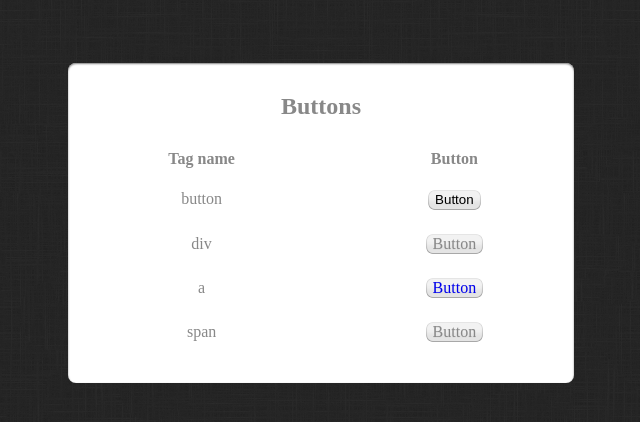
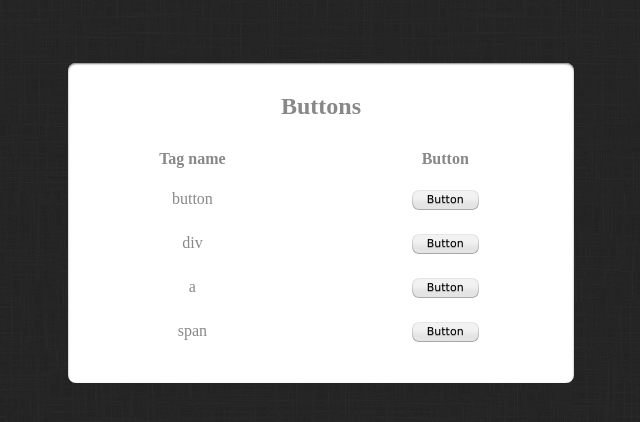
Before and after one commit to birhoff/yuri-test-cases, a plain HTML site: page index.html in a window 1280 px wide. Shown: the whole page, without its empty margins (319-959 px from the left). Drawn offline with Linux system fonts and the light colour scheme.

Commit message:
* finish font styles * add left\right paddings

```diff
--- a/blocks/button/button.css
+++ b/blocks/button/button.css
@@ -1,20 +1,30 @@
 .case-button {
-    /* clear <button> styles */
+    /* clear styles */
     border: none;
-    padding: 0;
+    text-decoration: none;
+    white-space: nowrap;
+    outline: none;
 
     margin: 0 8px;
-    text-shadow: 0 1px 0 #ddd;
+    padding: 0 8px;
     cursor: pointer;
     display: inline-block;
     background: url(images/def-button.png) repeat-x 0 -120px;
     height: 24px;
     line-height: 24px;
-    white-space: nowrap;
-    text-decoration: none;
-    outline: none;
     position: relative;
-     /* CSS3 for comfort of new browsers */
+
+    vertical-align: middle;
+    text-align: center;
+    font-size: 11px;
+    font-weight: normal;
+    font-style: normal;
+    font-family: verdana, arial;
+    color: #000;
+    /* CSS3 for comfort of new browsers */
+    text-shadow: 0px 1px 0px #000; /* fallback */
+    text-shadow: 0px 1px 0px rgba(0, 0, 0, 0.26);
+
     -webkit-touch-callout: none;
     -webkit-user-select: none;
      -khtml-user-select: none;
@@ -70,6 +80,7 @@
 }
 
 .case-button:active {
+    text-shadow: 0px -1px 0px rgba(0, 0, 0, 0.26);
     background-position: 0 -168px;
 }
 
```
Also changed, not shown: 1 other file.
